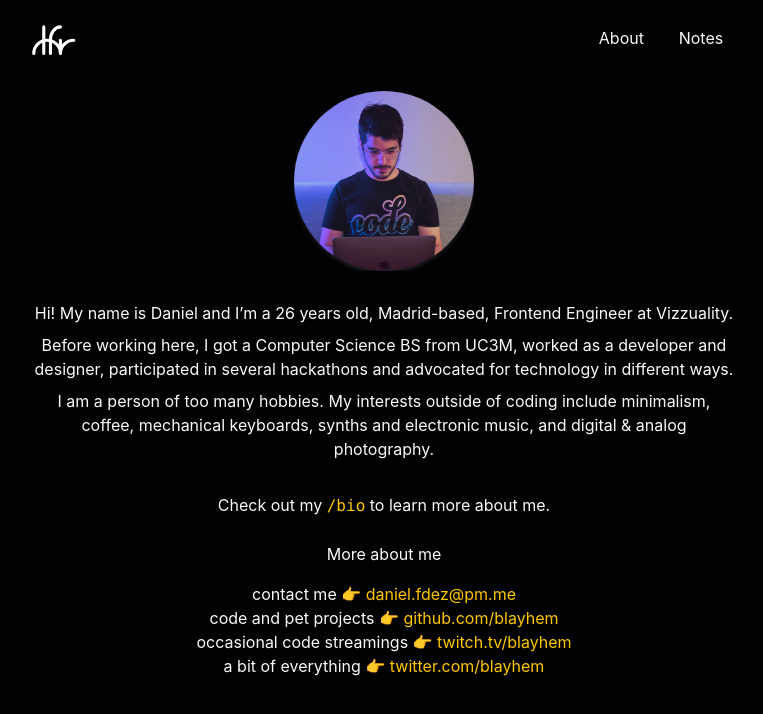
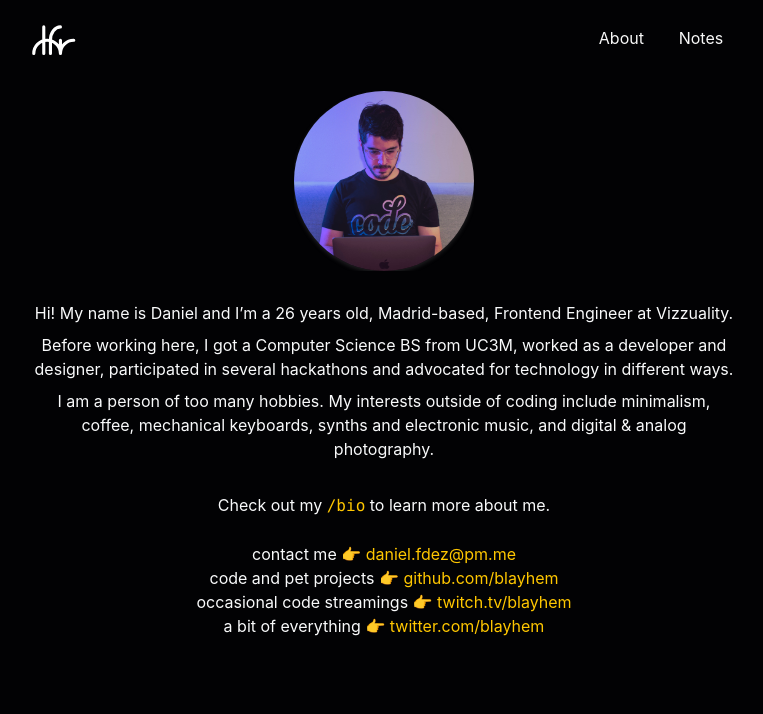
Before and after one commit to dfrico/dfr-web, a Next.js app: page /about in a window 1280 px wide. Shown: the top 714 px of the page, without its empty margins (256-1019 px from the left). Built offline with nearby package versions, Linux system fonts and the light colour scheme; a web font is replaced by a local one.

Commit message:
Redundant text in aboutme

```diff
--- a/pages/about.js
+++ b/pages/about.js
@@ -42,7 +42,6 @@ export default function About() {
         to learn more about me.
       </section>
       <section className="block text-center mt-6 mb-16">
-        <p className="mb-4">More about me</p>
         <p>
           contact me
           {' '}
```
